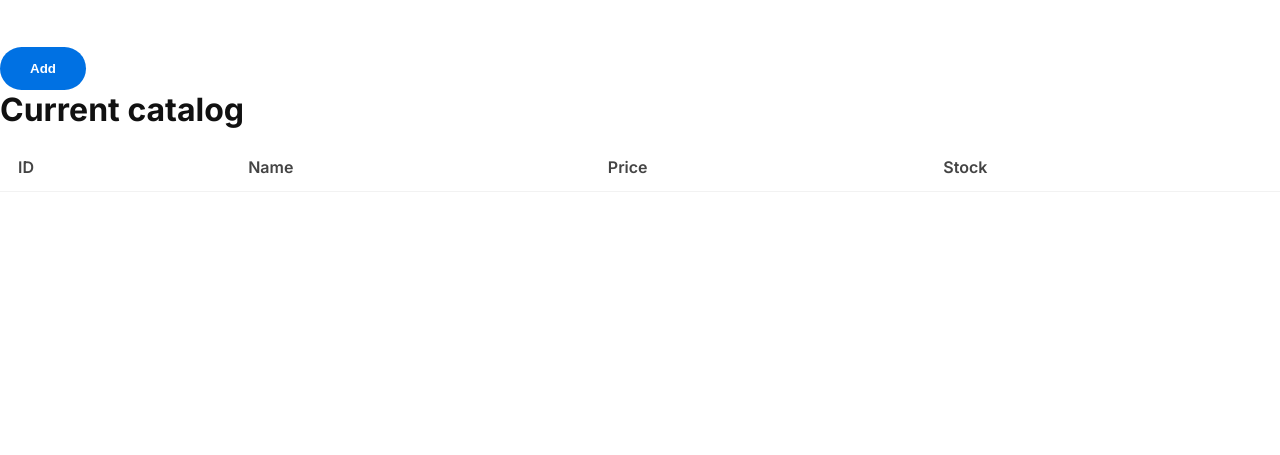
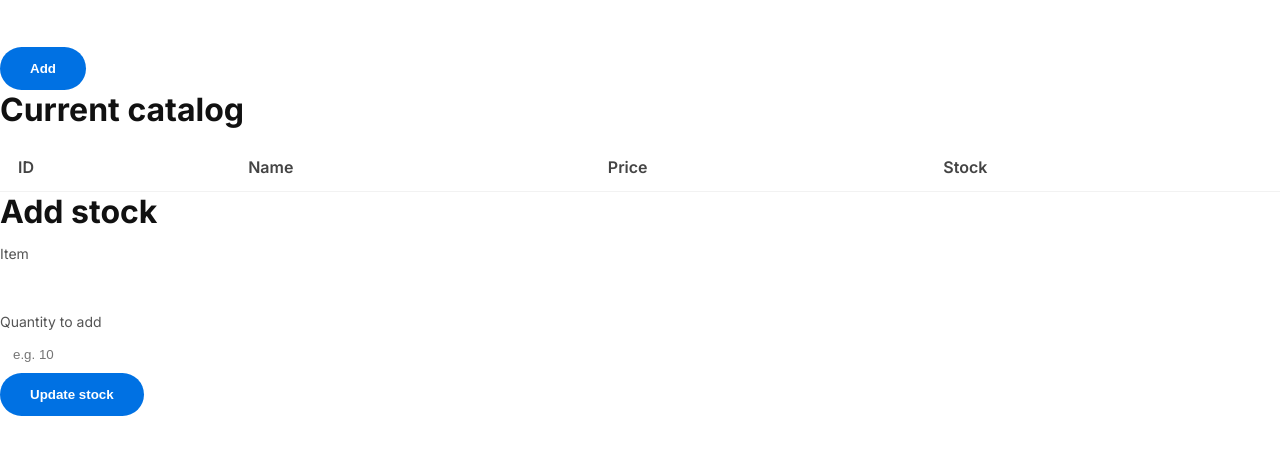
Before and after one commit to ishantswami13-crypto/BILLIONAIR-FIRST-PROJECT, a Flask app: template shopapp/templates/inventory/items.html in a window 1280 px wide. Shown: the part 293-748 px from the top of the page. Run offline with Flask 3, Linux system fonts and the light colour scheme; the template is opened without the code that fills it, so the values that code supplies are empty; data comes from the database, SQL or seed files in the repository; some web fonts are replaced.

Commit message:
fix: stabilize daily report and stock form

```diff
--- a/shopapp/templates/inventory/items.html
+++ b/shopapp/templates/inventory/items.html
@@ -43,4 +43,26 @@
     </table>
   </div>
 </div>
+
+<div class="card-glass p-4 mt-4">
+  <h2 class="h5 mb-3">Add stock</h2>
+  <form class="row g-3 align-items-end" method="post" action="{{ url_for('inventory.add_stock') }}">
+    <div class="col-md-6">
+      <label class="form-label" for="stock_item">Item</label>
+      <select class="form-select" id="stock_item" name="item_id" required>
+        <option value="" disabled selected>Select item</option>
+        {% for item in items %}
+          <option value="{{ item.id }}">{{ item.name }} ({{ item.current_stock }} in stock)</option>
+        {% endfor %}
+      </select>
+    </div>
+    <div class="col-md-3">
+      <label class="form-label" for="stock_qty">Quantity to add</label>
+      <input class="form-control" id="stock_qty" type="number" name="quantity" min="1" placeholder="e.g. 10" required>
+    </div>
+    <div class="col-md-3">
+      <button class="btn btn-primary w-100" type="submit">Update stock</button>
+    </div>
+  </form>
+</div>
 {% endblock %}
```
Also changed, not shown: daily_report.py (+14 -3 lines), shopapp/inventory/routes.py (+38 -0 lines).
